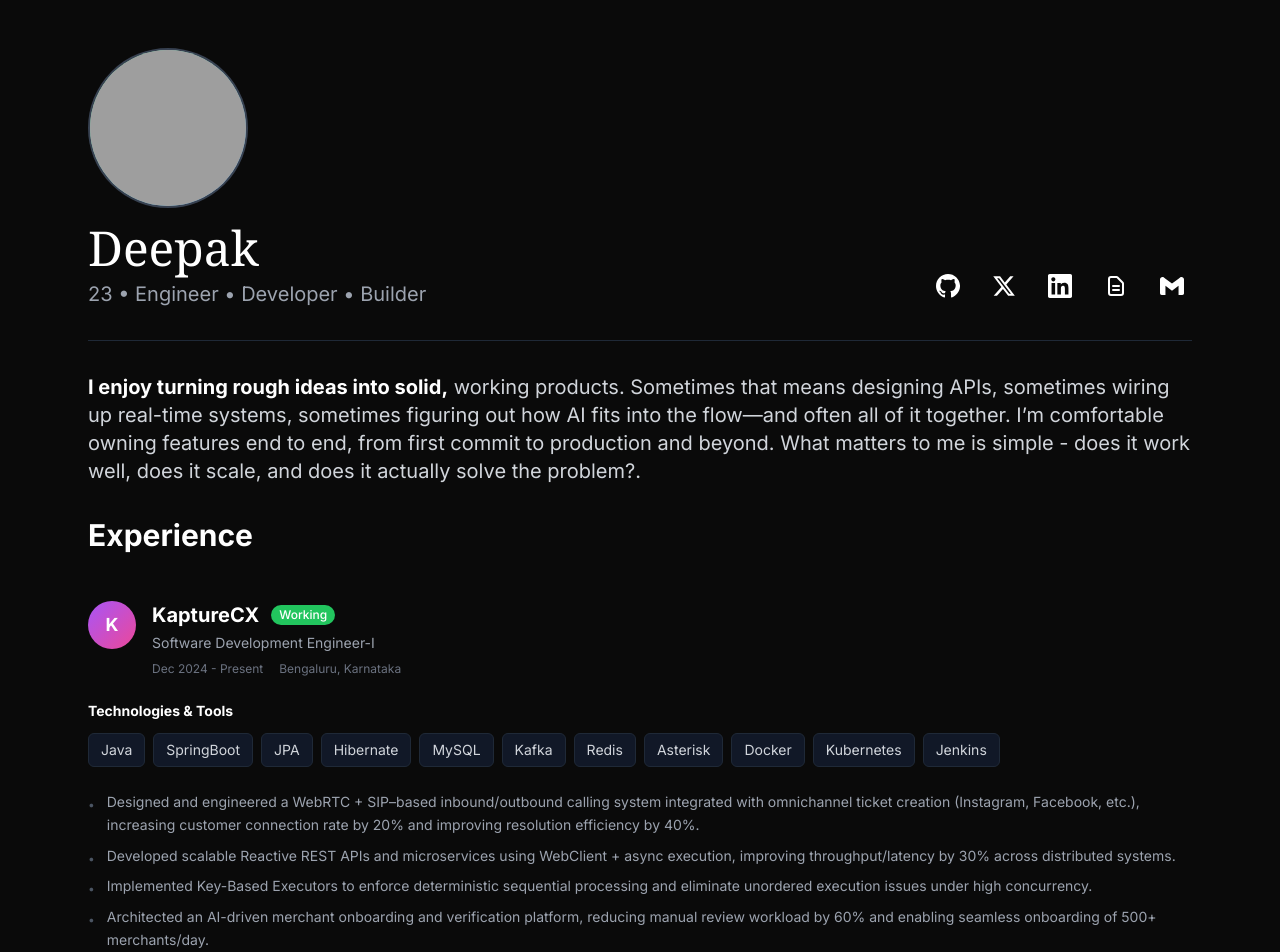
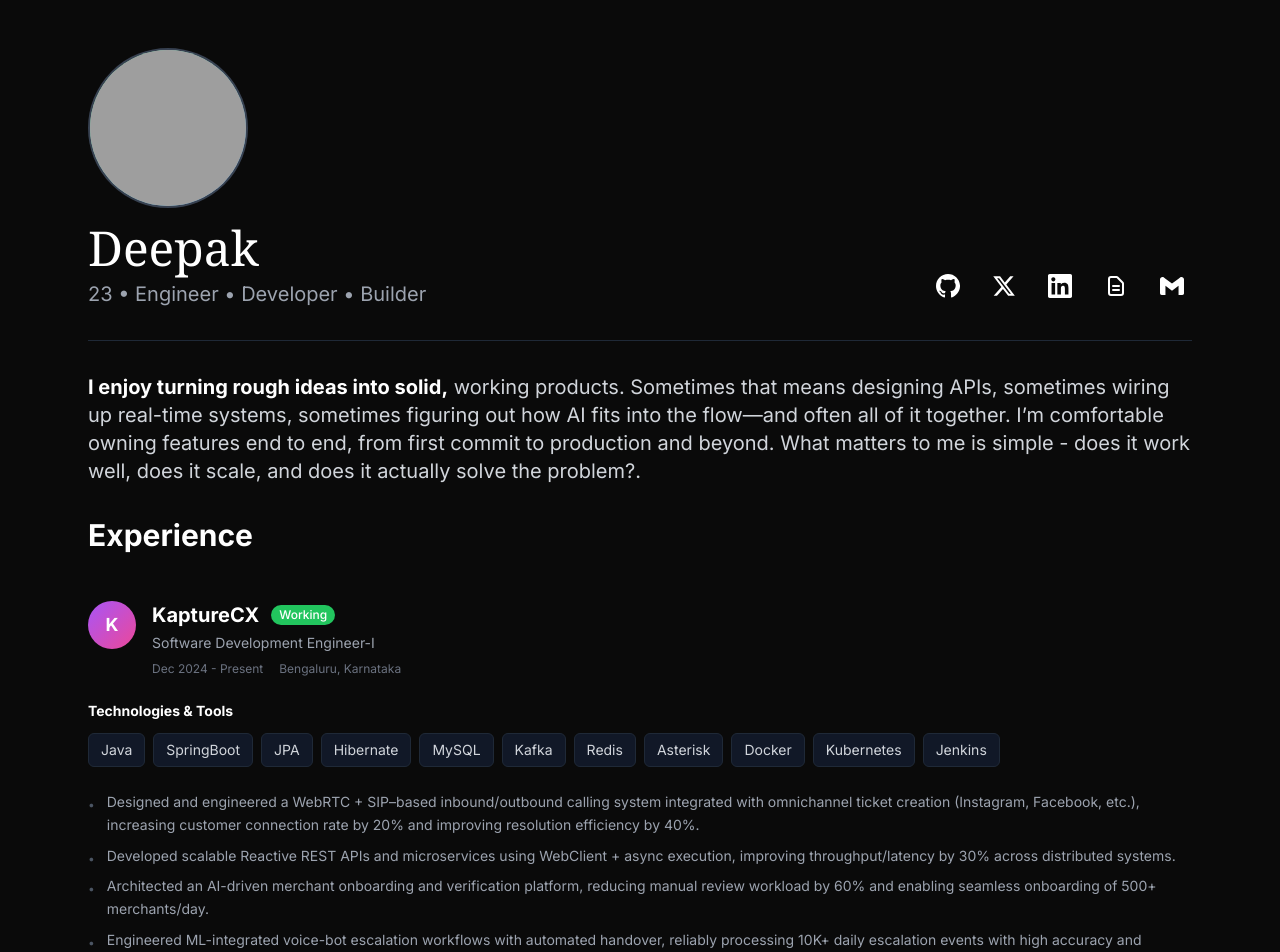
Before and after one commit to depak7/portfolio, a React (Vite) app: page / in a window 1280 px wide. Shown: the top 952 px of the page. Built offline with nearby package versions, Linux system fonts and the light colour scheme; grey boxes are pictures that could not be loaded.

Commit message:
"desc chnage"

```diff
--- a/src/components/Experience.jsx
+++ b/src/components/Experience.jsx
@@ -24,7 +24,6 @@ const Experience = () => {
       descriptions: [
         "Designed and engineered a WebRTC + SIP–based inbound/outbound calling system integrated with omnichannel ticket creation (Instagram, Facebook, etc.), increasing customer connection rate by 20% and improving resolution efficiency by 40%.",
         "Developed scalable Reactive REST APIs and microservices using WebClient + async execution, improving throughput/latency by 30% across distributed systems.",
-        "Implemented Key-Based Executors to enforce deterministic sequential processing and eliminate unordered execution issues under high concurrency.",
         "Architected an AI-driven merchant onboarding and verification platform, reducing manual review workload by 60% and enabling seamless onboarding of 500+ merchants/day.",
         "Engineered ML-integrated voice-bot escalation workflows with automated handover, reliably processing 10K+ daily escalation events with high accuracy and operational stability.",
         "Executed large-scale database migration for ticketing data including relational tables and transactional history, ensuring zero data loss and full consistency.",
```
